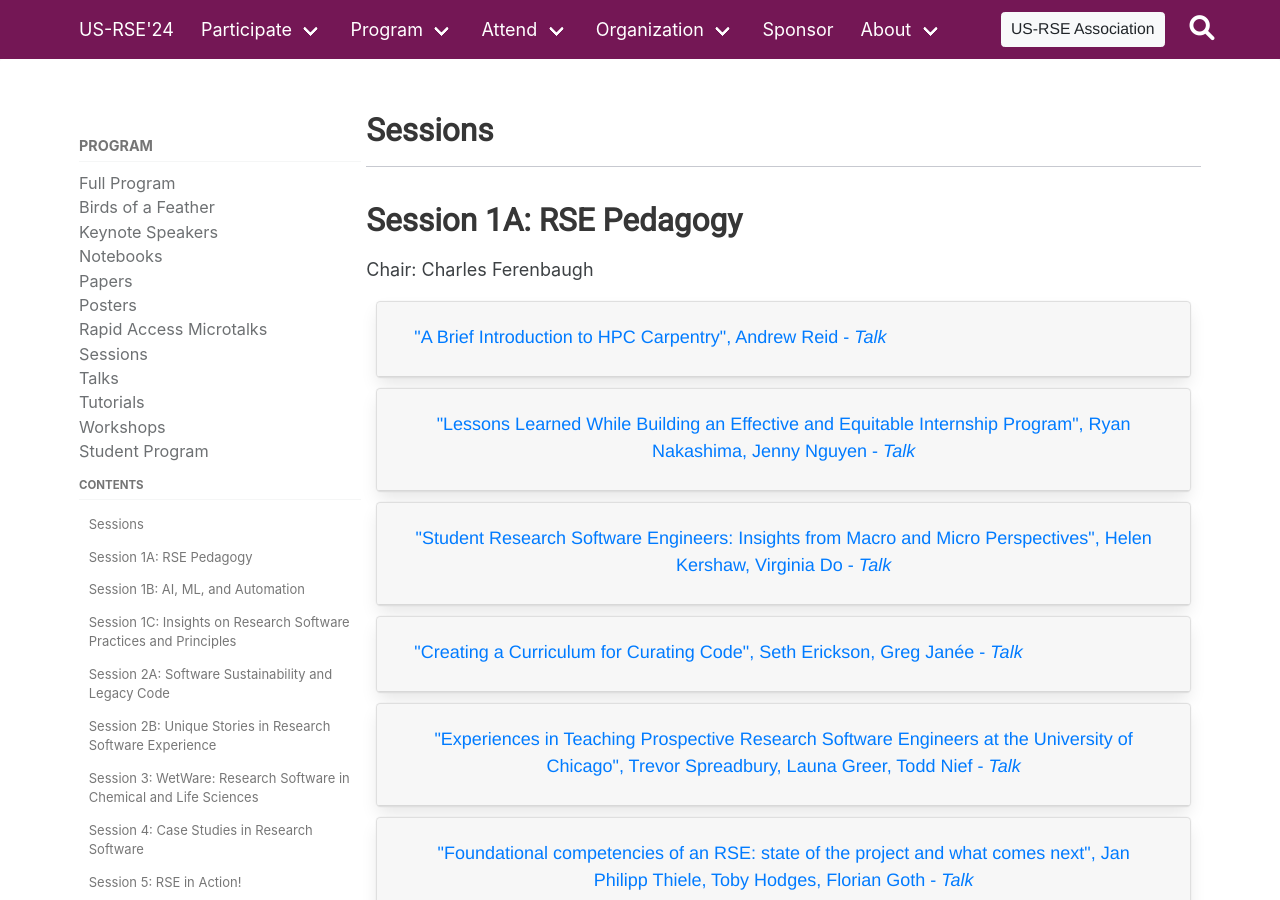
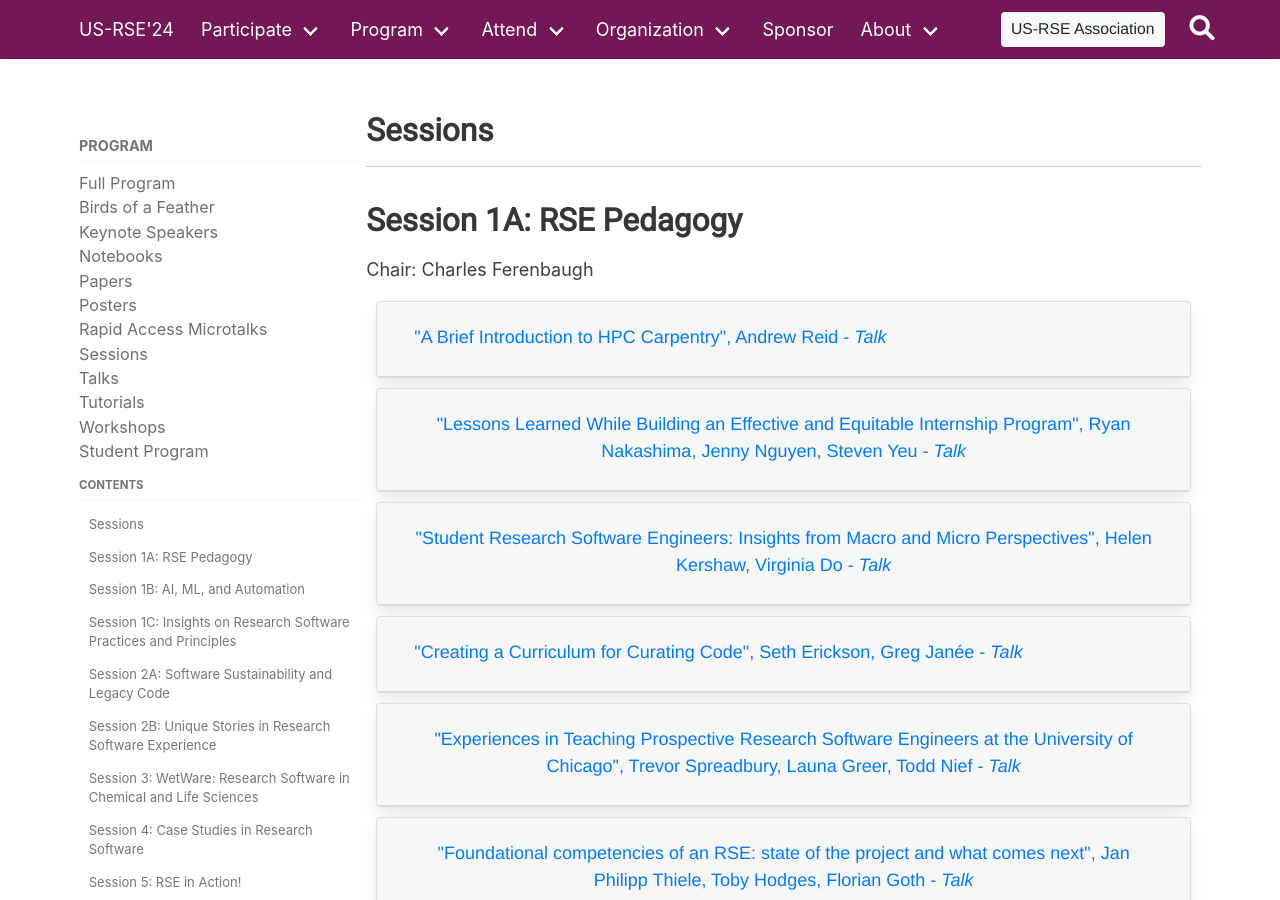
Before and after one commit to USRSE/usrse24, a Jekyll site: the page built from pages/program/sessions.md, in a window 1280 px wide and 900 px high. Built offline with Jekyll 4.4.1, drawn with Linux system fonts in a browser that asks for light colours; a style sheet for code colours, icons or effects is not loaded.

Commit message:
adding a speaker to a talk in sessions.md
as requested by the lead speaker

```diff
--- a/pages/program/sessions.md
+++ b/pages/program/sessions.md
@@ -58,7 +58,7 @@ Chair: Charles Ferenbaugh
                 <button class="btn btn-link collapsed" data-toggle="collapse" data-target="#collapse10"
                     aria-expanded="false" aria-controls="collapse10">
                     "Lessons Learned While Building an Effective and Equitable Internship Program", Ryan Nakashima,
-                    Jenny Nguyen - <i>Talk</i>
+                    Jenny Nguyen, Steven Yeu - <i>Talk</i>
                 </button>
             </h5>
         </div>
@@ -70,7 +70,7 @@ Chair: Charles Ferenbaugh
                     and exceeded its original goal of research software developer workforce training. Using modern
                     agile frameworks, a novel summer training program, and minimal resources, SDSC has supported
                     over 200 interns over the past four years who have learned about and supported research software
-                    development. Come hear the internship program founders, Ryan Nakashima and Jenny Nguyen, share
+                    development. Come hear the internship program founders, Ryan Nakashima, Jenny Nguyen, and Steven Yeu, share
                     both unsuccessful and successful strategies used to build the SDSC software development
                     internship program and connect with them for follow-up discussions.</p>
             </div>
```
